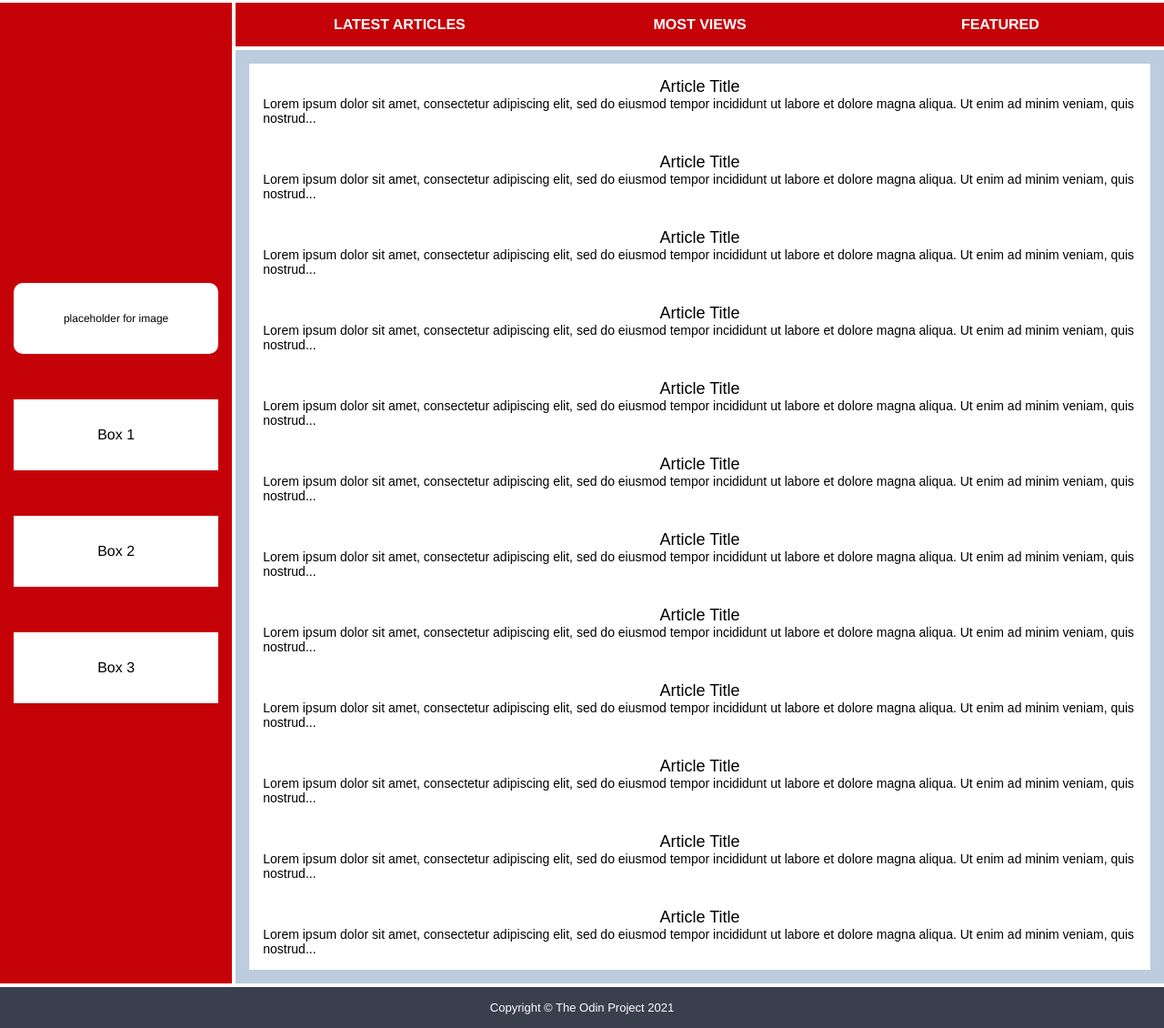
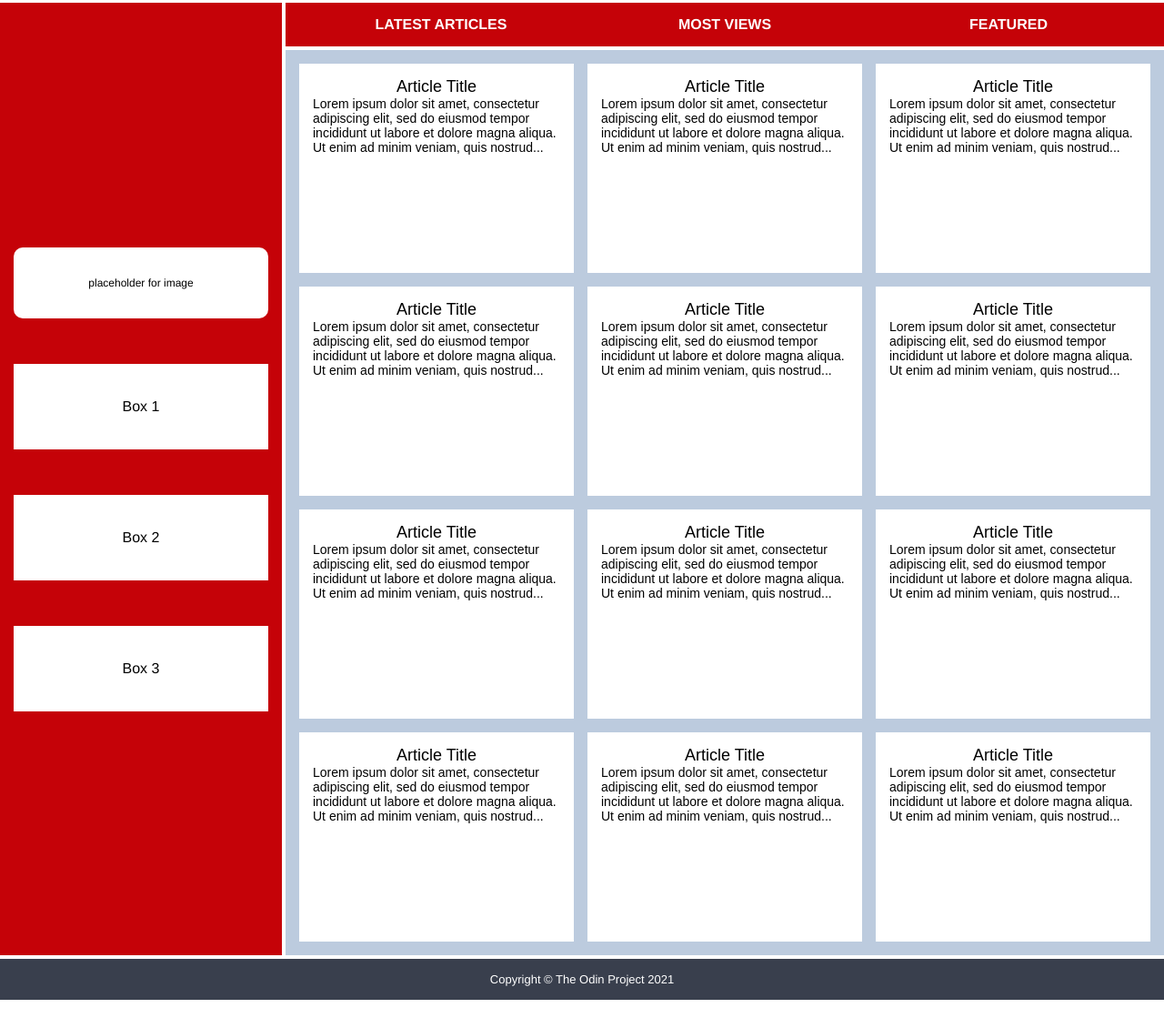
Before and after one commit to zuhayramin/grid-practice, a plain HTML site: page grid-practice-3/index.html in a window 1280 px wide. Shown: the part 98-1228 px from the top of the page at 91% size. After the commit the page ends 1197 px from the top, so only its background shows below. Drawn offline with Linux system fonts and the light colour scheme.

Commit message:
Style the article cards

```diff
--- a/grid-practice-3/style.css
+++ b/grid-practice-3/style.css
@@ -77,11 +77,12 @@
     background-color: white;
     color: black;
     font-size: 16px;
-    height: 3rem;
+    height: 4rem;
     font-weight: normal;
     display: flex;
     justify-content: center;
     align-items: center;
+    min-width: 250px;
 }
 
 .nav {
@@ -99,6 +100,10 @@
     background-color: #bccbde;
     grid-column: 2/3;
     grid-row: 3/4;
+    display: grid;
+    grid-template-rows: repeat(3, 1fr);
+    grid-template-columns: repeat(auto-fit, minmax(250px, 1fr));
+    gap: 15px;
 }
 
 .article p {
@@ -112,6 +117,7 @@
     background-color: #ffffff;
     color: black;
     text-align: center;
+    height: 200px;
 }
 
 .card p {
@@ -129,6 +135,9 @@
     background-color: #393f4d;
     grid-column: 1/3;
     grid-row: 4/5;
+    display: flex;
+    justify-content: center;
+    align-items: center;
 }
 
 .footer p {
```
